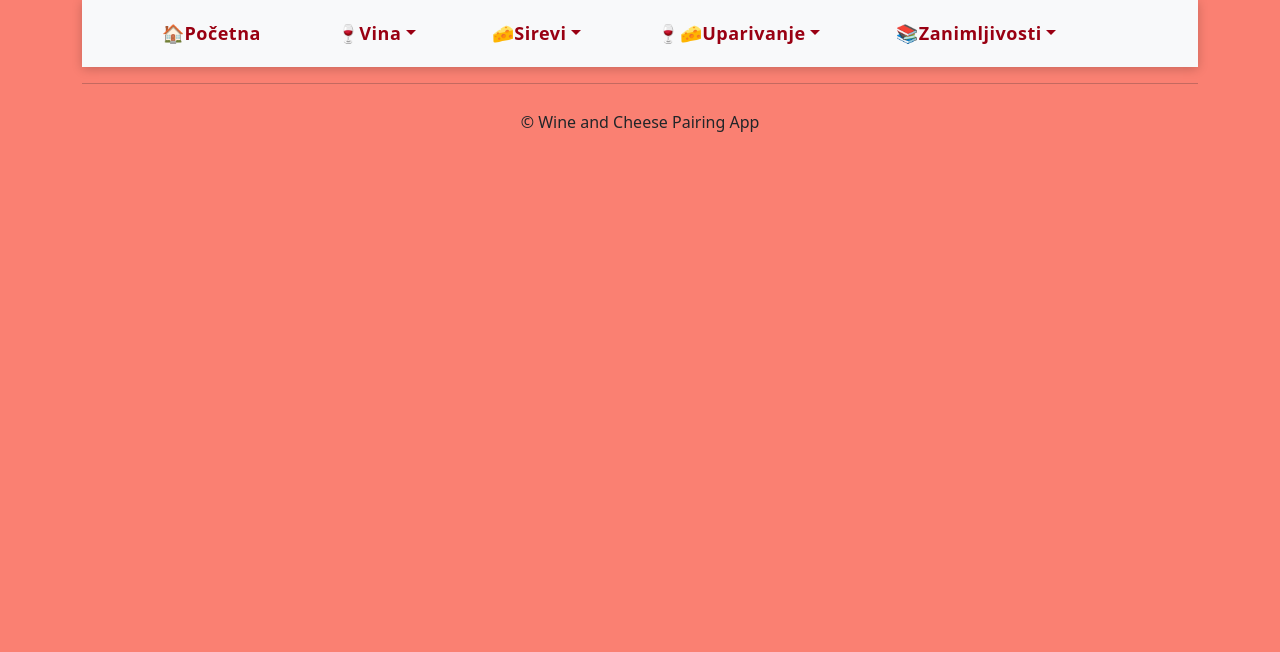
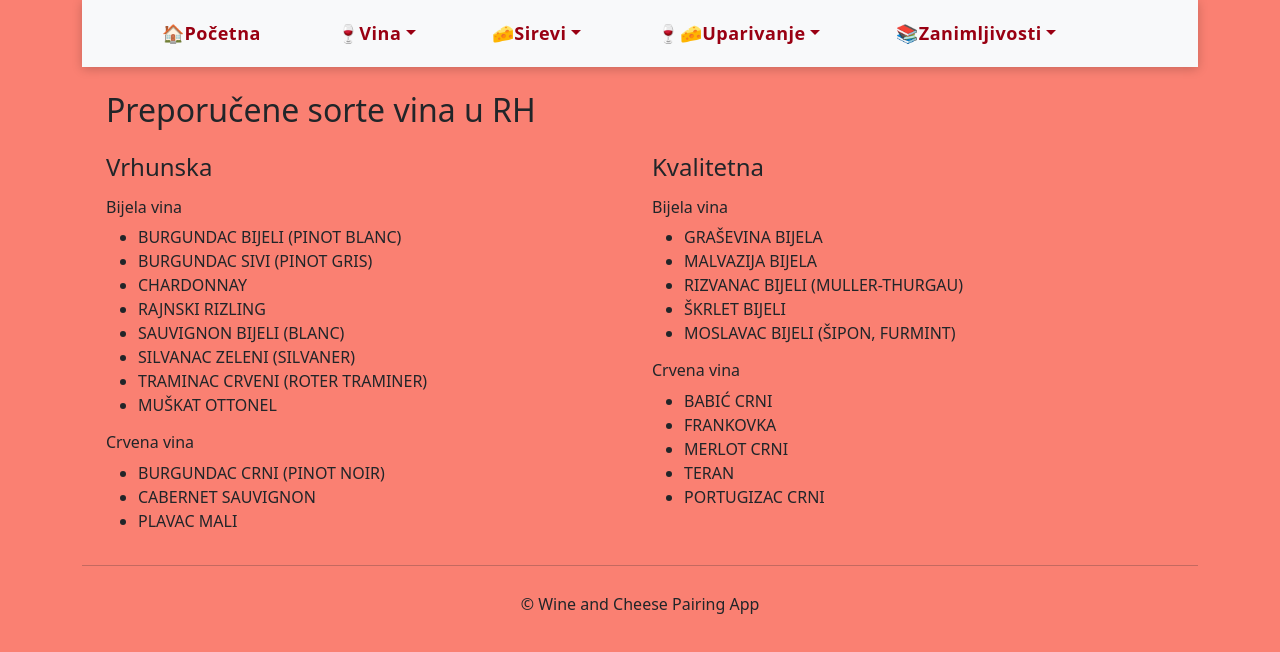
Before and after one commit to Tankred031/WineAndCheesePairingApp, a React (Vite) app: page /zanimljivosti/preporuke in a window 1280 px wide. Shown: the top 652 px of the page. Built offline with nearby package versions, Linux system fonts and the light colour scheme.

Commit message:
Preporuke

```diff
--- a/src/App.jsx
+++ b/src/App.jsx
@@ -19,7 +19,7 @@ import UparivanjeSirPromjena from './pages/uparivanje/UparivanjeSirPromjena'
 import UparivanjeSirPregled from './pages/uparivanje/UparivanjeSirPregled'
 import GeneriranjePodataka from './pages/GeneriranjePodataka'
 import Statistika from './pages/zanimljivosti/Statistika'
-import Povijest from './pages/zanimljivosti/Povijest'
+import Preporuke from './pages/zanimljivosti/preporuke'
 
 function App() {
 
@@ -46,7 +46,7 @@ function App() {
 
           <Route path={RouteNames.ZANIMLJIVOSTI} element={<Zanimljivosti />} />
           <Route path={RouteNames.ZANIMLJIVOSTI_STATISTIKA} element={<Statistika />} />
-          <Route path="/zanimljivosti/povijest" element={<Povijest />} />
+          <Route path="/zanimljivosti/preporuke" element={<Preporuke />} />
 
           <Route path={RouteNames.GENERIRANJE_PODATAKA} element={<GeneriranjePodataka />} />
         </Routes>
--- a/src/components/Izbornik.jsx
+++ b/src/components/Izbornik.jsx
@@ -66,9 +66,9 @@ export default function Izbornik() {
               </NavDropdown.Item>
 
               <NavDropdown.Item
-                onClick={() => navigate("/zanimljivosti/povijest")}
+                onClick={() => navigate("/zanimljivosti/preporuke")}
               >
-                Povijest
+                Preporuke
               </NavDropdown.Item>
 
             </NavDropdown>
--- a/src/pages/zanimljivosti/Povijest.jsx
+++ /dev/null
@@ -1,8 +0,0 @@
-export default function Povijest() {
-    return (
-        <div className="mt-4 text-center" style={{ color: "white" }}>
-            <h3>Povijest</h3>
-            <p>Ovdje će ići povijest.</p>
-        </div>
-    )
-}
--- /dev/null
+++ b/src/pages/zanimljivosti/Preporuke.jsx
@@ -0,0 +1,60 @@
+export default function Preporuke() {
+    return (
+        <div className="container mt-4">
+
+            <h2 className="mb-4">Preporučene sorte vina u RH</h2>
+
+            <div className="row">
+
+                {/* VRHUNSKA */}
+                <div className="col-md-6">
+                    <h4>Vrhunska</h4>
+
+                    <h6 className="mt-3">Bijela vina</h6>
+                    <ul>
+                        <li>BURGUNDAC BIJELI (PINOT BLANC)</li>
+                        <li>BURGUNDAC SIVI (PINOT GRIS)</li>
+                        <li>CHARDONNAY</li>
+                        <li>RAJNSKI RIZLING</li>
+                        <li>SAUVIGNON BIJELI (BLANC)</li>
+                        <li>SILVANAC ZELENI (SILVANER)</li>
+                        <li>TRAMINAC CRVENI (ROTER TRAMINER)</li>
+                        <li>MUŠKAT OTTONEL</li>
+                    </ul>
+
+                    <h6 className="mt-3">Crvena vina</h6>
+                    <ul>
+                        <li>BURGUNDAC CRNI (PINOT NOIR)</li>
+                        <li>CABERNET SAUVIGNON</li>
+                        <li>PLAVAC MALI</li>
+                    </ul>
+                </div>
+
+                {/* KVALITETNA */}
+                <div className="col-md-6">
+                    <h4>Kvalitetna</h4>
+
+                    <h6 className="mt-3">Bijela vina</h6>
+                    <ul>
+                        <li>GRAŠEVINA BIJELA</li>
+                        <li>MALVAZIJA BIJELA</li>
+                        <li>RIZVANAC BIJELI (MULLER-THURGAU)</li>
+                        <li>ŠKRLET BIJELI</li>
+                        <li>MOSLAVAC BIJELI (ŠIPON, FURMINT)</li>
+                    </ul>
+
+                    <h6 className="mt-3">Crvena vina</h6>
+                    <ul>
+                        <li>BABIĆ CRNI</li>
+                        <li>FRANKOVKA</li>
+                        <li>MERLOT CRNI</li>
+                        <li>TERAN</li>
+                        <li>PORTUGIZAC CRNI</li>
+                    </ul>
+                </div>
+
+            </div>
+
+        </div>
+    );
+}
```
